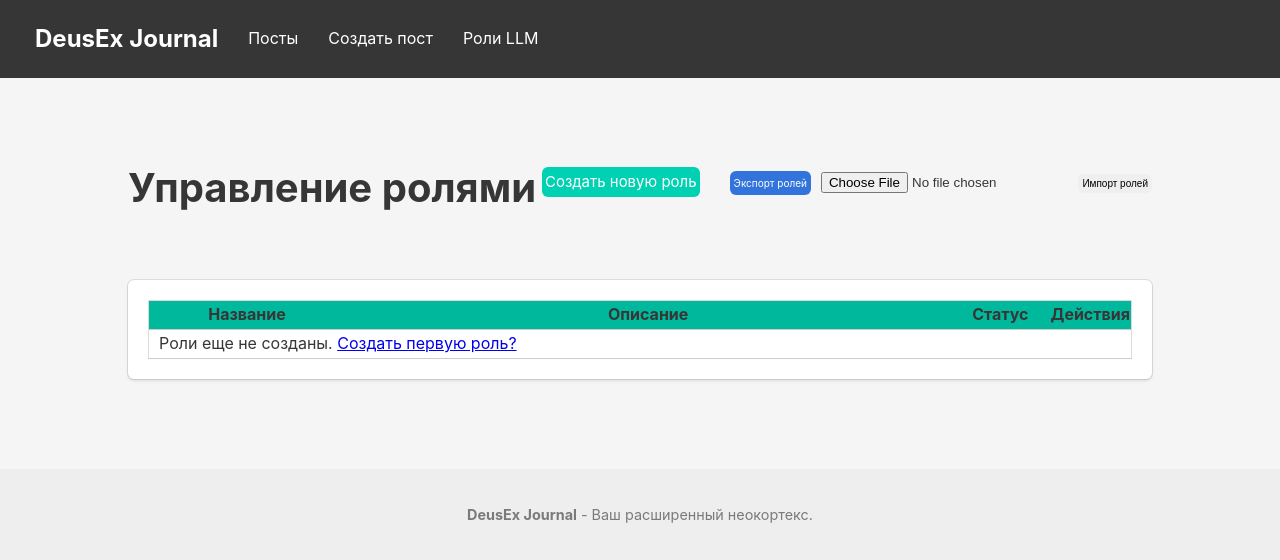
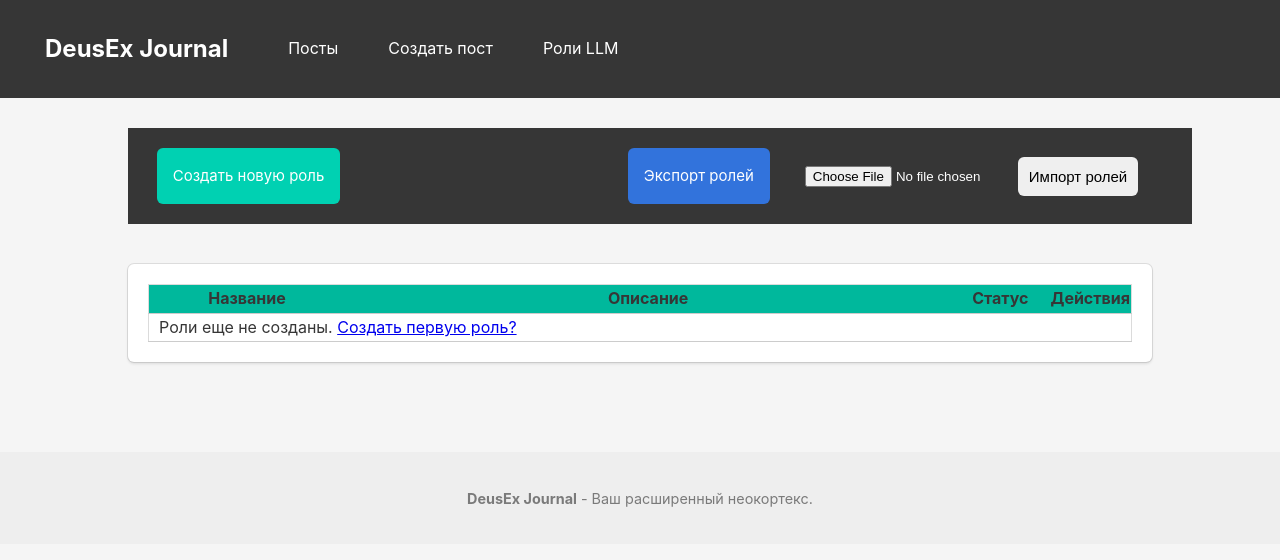
Before and after one commit to ta0ma0/DeusExJournal, a Flask app: page /roles in a window 1280 px wide. Shown: the top 560 px of the page. Run offline with Flask 3, Linux system fonts and the light colour scheme; data that the repository does not hold is empty.

Commit message:
Fixed UI reole_index

```diff
--- a/static/css/style.css
+++ b/static/css/style.css
@@ -158,18 +158,24 @@ a.button {
 
 #new-role {
     font-size: 15px;
-    padding: 2px;
-
+    padding: 15px;
+    margin-left: -130px;
 }
 
+
 #export-roles {
-    font-size: 10px;
-    padding: 3px;
+    font-size: 15px;
+    padding: 15px;
 }
 
 #import-roles {
-    font-size: 10px;
-    padding: 3px;
+    font-size: 15px;
+    padding: 10px;
+    margin-right: -120px;
+}
+
+#file_input {
+    margin-right: -40px;
 }
 
 /* Формы */
@@ -239,6 +245,7 @@ a.button {
 .navbar-brand {
     display: flex;
     align-items: stretch;
+    margin-bottom: 20px;
 }
 
 .navbar-item {
@@ -264,7 +271,9 @@ a.button {
 .navbar-start {
     display: flex;
     align-items: center;
-    padding-top: 20px;
+    padding-top: 10px;
+    padding-bottom: 10px;
+    margin-left: 10px;
 }
 
 .navbar .title.has-text-white { /* Стили для заголовка в навигации */
@@ -418,3 +427,21 @@ a.button {
 
 /* Убираем невалидный ID-селектор */
 /* #roles_actions был заменен на классы в шаблонах */
+
+.navbar {
+  display: flex;
+  justify-content: space-around; /* Равномерное распределение с равными промежутками */
+  align-items: center; /* Выравнивание по вертикали */
+  width: 100%; /* Занимает всю ширину контейнера */
+  padding: 10px 20px; /* Отступы */
+}
+
+.navbar-start,
+.navbar-end {
+  display: flex;
+  align-items: center;
+}
+
+.navbar-item {
+  margin: 0 10px; /* Отступы между элементами */
+}
--- a/templates/roles_index.html
+++ b/templates/roles_index.html
@@ -3,27 +3,9 @@
 {% block title %}Управление ролями{% endblock %}
 
 {% block content %}
-    <div class="level">
-        <div class="level-left">
-            <div class="level-item">
-                <h1 class="title">Управление ролями</h1>
-            </div>
-        </div>
-        <div class="level-right">
-            <div class="level-item">
-                <a href="{{ url_for('new_role') }}" class="button is-primary" id="new-role">Создать новую роль</a>
-            </div>
-            <div class="level-item">
-                <a href="{{ url_for('export_roles') }}" class="button is-info" id="export-roles">Экспорт ролей</a>
-            </div>
-            <div class="level-item">
-                <form method="POST" action="{{ url_for('import_roles') }}" enctype="multipart/form-data">
-                    <input type="file" name="file" accept=".json" required>
-                    <button type="submit" class="button is-warning" id="import-roles">Импорт ролей</button>
-                </form>
-            </div>
-        </div>
-    </div>
+    <nav class="navbar is-light" role="navigation" aria-label="roles navigation">
+        {% include 'roles_navbar.html' %}
+    </nav>
 
     <div class="box">
         <table class="table is-fullwidth is-striped is-hoverable">
--- /dev/null
+++ b/templates/roles_navbar.html
@@ -0,0 +1,10 @@
+<div class="navbar-start">
+    <a href="{{ url_for('new_role') }}" class="button is-primary navbar-item" id="new-role">Создать новую роль</a>
+</div>
+<div class="navbar-end">
+    <a href="{{ url_for('export_roles') }}" class="button is-info navbar-item" id="export-roles">Экспорт ролей</a>
+    <form method="POST" action="{{ url_for('import_roles') }}" enctype="multipart/form-data" class="navbar-item">
+        <input id="file_input" type="file" name="file" accept=".json" required>
+        <button type="submit" class="button is-warning" id="import-roles">Импорт ролей</button>
+    </form>
+</div>
```
